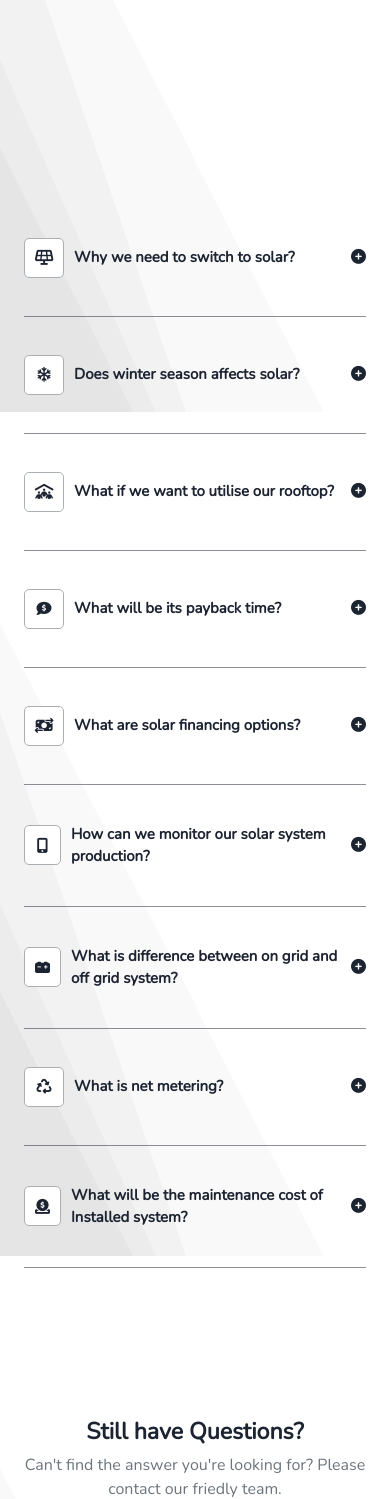
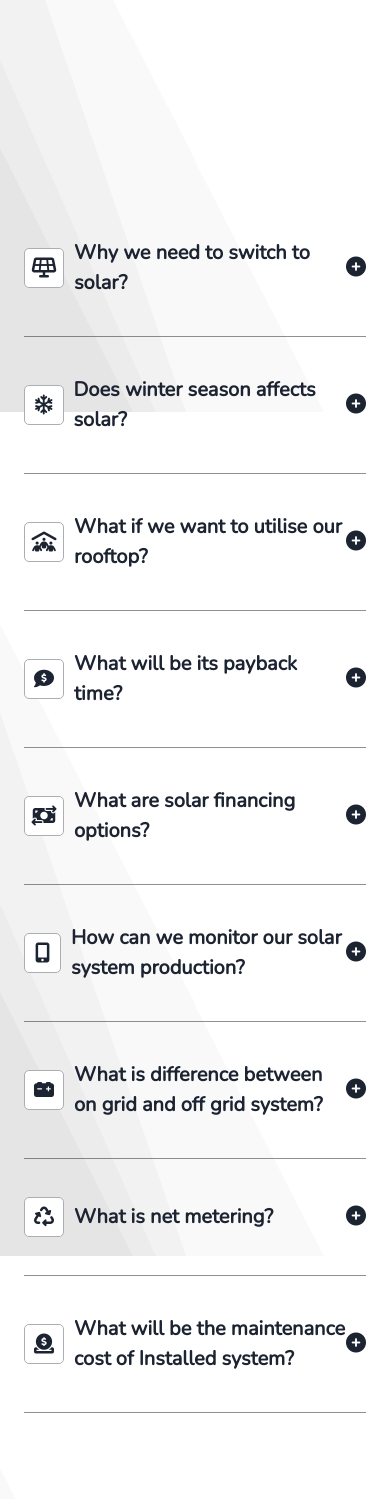
Before and after one commit to malikhuzafah/yaas-energy, a PHP site: page /faqs.html in a window 390 px wide. Shown: the part 432-1931 px from the top of the page. Run offline with PHP 8.4, Linux system fonts and the light colour scheme; some libraries are stand-ins or nearby versions.

Commit message:
faqs  font size adjustment

```diff
--- a/css/styles.css
+++ b/css/styles.css
@@ -1291,11 +1291,11 @@ a {
     padding: 10px;
   }
   .card span {
-    font-size: 12px;
+    font-size: 18px;
   }
 
   .open-collapsible {
-    font-size: 15px;
+    font-size: 20px;
   }
 
   .tabs {
```
